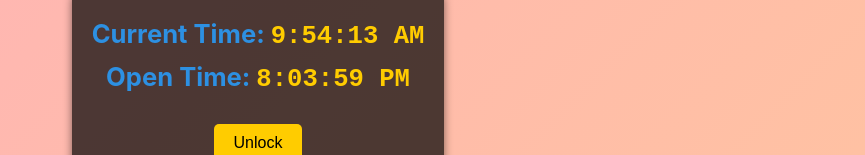
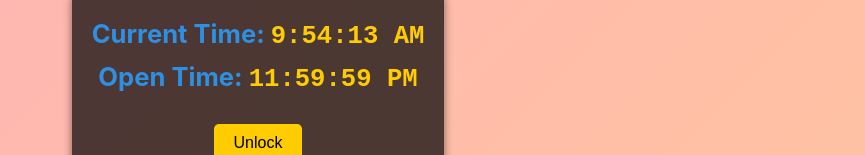
Before and after one commit to Ajaynirm/birthday0822, a React (Create React App) app: page / in a window 1280 px wide. Shown: the part 474-629 px from the top of the page, without its empty margins (382-1247 px from the left). Built offline with nearby package versions, Linux system fonts and the light colour scheme.

Commit message:
minor updates4

```diff
--- a/src/Main.js
+++ b/src/Main.js
@@ -9,7 +9,7 @@ const Main = () => {
       const [timeExceeded, setTimeExceeded] = useState(false);
 
       // Set target time to June 7th at 23:00
-      const targetTime = new Date(new Date().getFullYear(), 5, 7, 20, 3, 59);
+      const targetTime = new Date(new Date().getFullYear(), 5, 7, 23, 59, 59);
 
       useEffect(() => {
         const checkTime = setInterval(() => {
```
